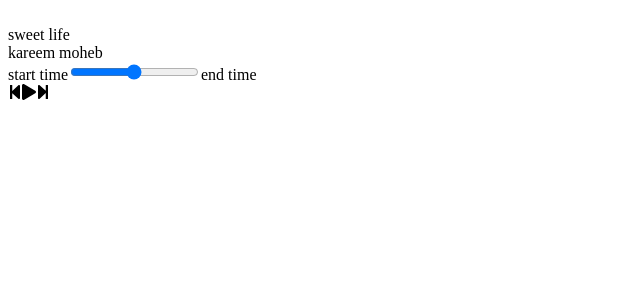
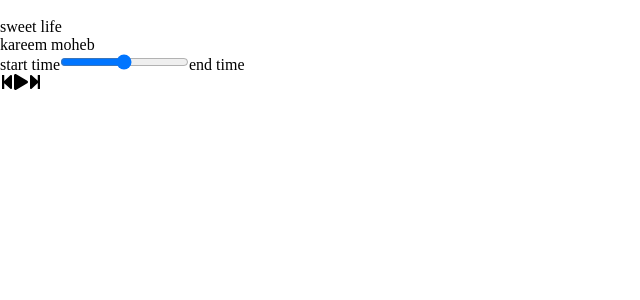
Before and after one commit to kareemmoheb/music-player, a React (Create React App) app: page / in a window 1280 px wide. Shown: the top 300 px of the page, without its empty margins (0-640 px from the left). Built offline with nearby package versions, Linux system fonts and the light colour scheme.

Commit message:
add styles

```diff
--- a/src/App.js
+++ b/src/App.js
@@ -1,7 +1,7 @@
 import React from "react";
 import Song from "./components/Song";
 import Player from "./components/Player";
-
+import "./styles/app.scss";
 
 function App() {
     return (
--- /dev/null
+++ b/src/styles/app.scss
@@ -0,0 +1,12 @@
+@import "./player";
+@import "./song";
+
+* {
+    margin: 0;
+    padding: 0;
+    box-sizing: border-box;
+}
+
+body {
+    overflow-x: hidden;
+}
```
Also changed, not shown: src/styles/_player.scss (added), src/styles/_song.scss (added).
